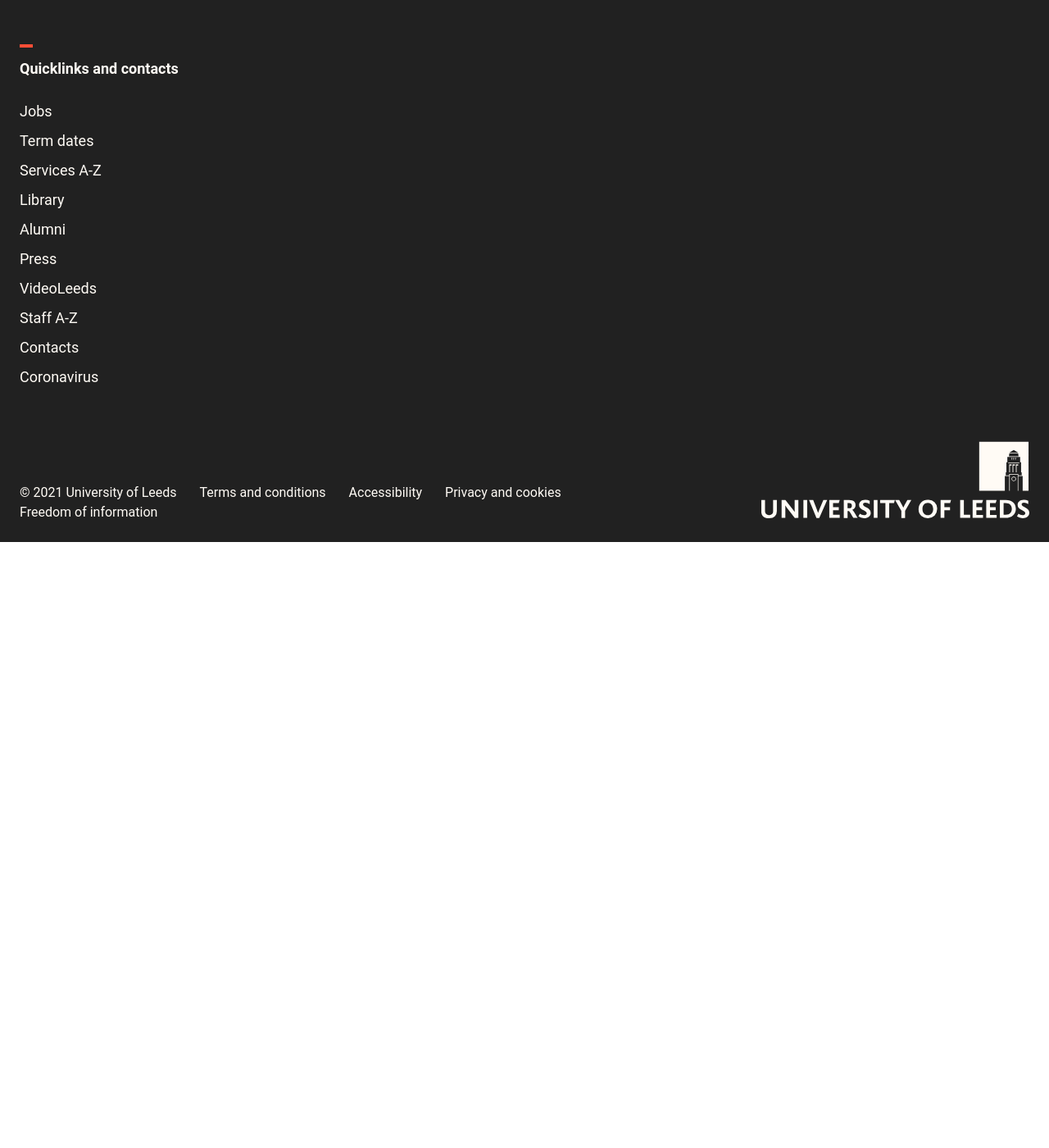
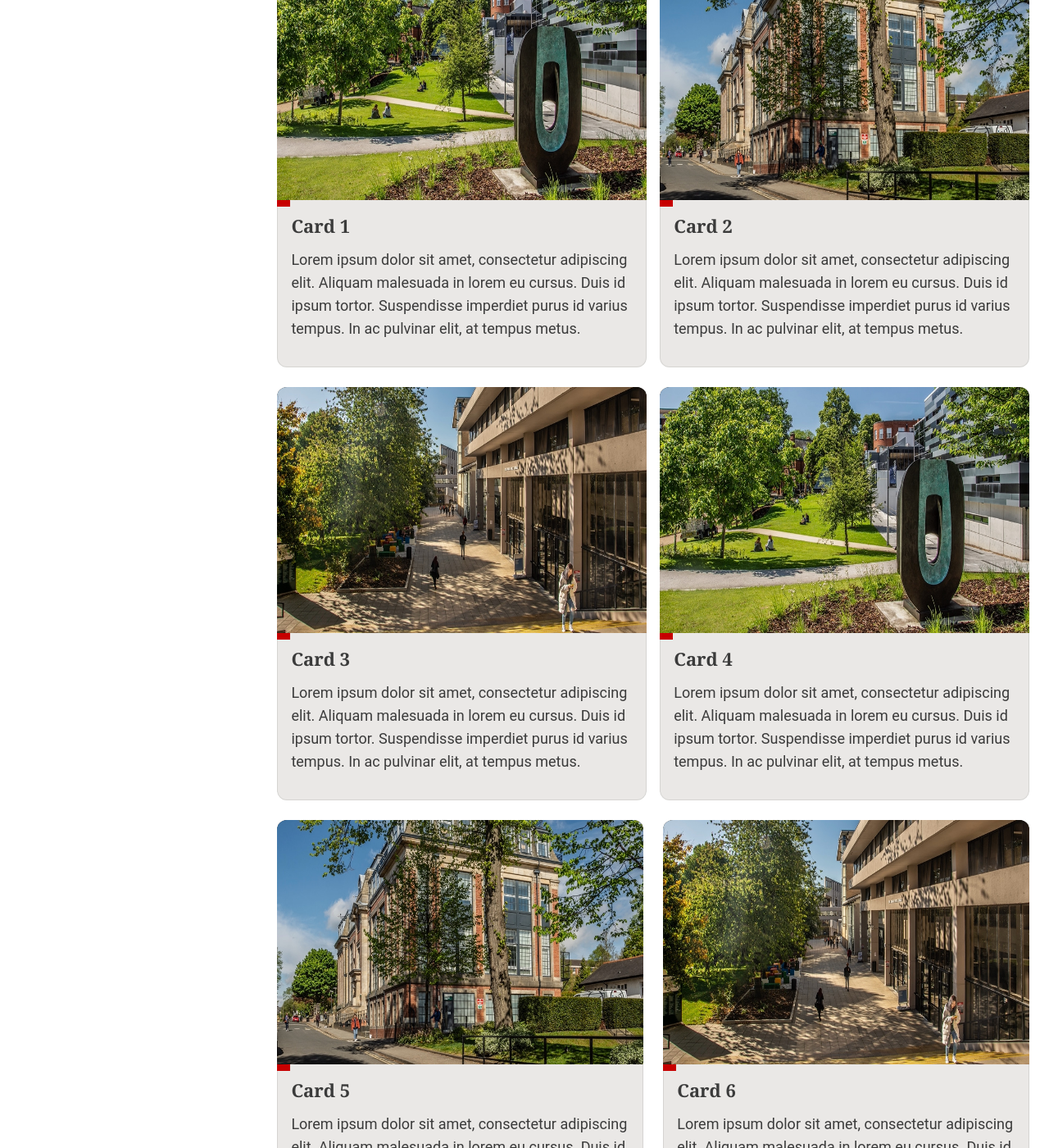
Before and after one commit to uol-library/jekyll-theme-uol, a Jekyll site: the page built from pages/index.md, in a window 1280 px wide and 1400 px high, scrolled down 2845 px. Shown: the whole window at 82% size. Built offline with Jekyll 4.4.1, drawn with Linux system fonts in a browser that asks for light colours; some web fonts are replaced; before the commit the page ends 3506 px from its top, so only the background shows below that; some of the changed text lies outside the part shown.

Commit message:
Added examples for latest components and widgets

```diff
--- a/pages/index.md
+++ b/pages/index.md
@@ -299,12 +299,84 @@
       caption: Dame Barbara Hepwoth
     content: |
       Featured content widgets are ideal for showcasing parts of the site.
+  - type: latest-posts
+    number: 6
+    title: Latest posts
+    lead: You can display latest posts with or without images and excerpts - the maximum supported is 6.
+    link: true
+    image: true
+    excerpt: true
+  - type: cards
+    featured: false
+    title: Cards Widgets
+    lead: |
+      Cards widgets are essentially big buttons using an image and some text and are used as extra navigation on home pages. Up to 7 cards are supported.
+    cards:
+      - title: Card 1
+        link: /examples/
+        imageurl: "/assets/img/placeholders/banner-01.jpg"
+        imagealt: "A super informative description"
+        content: "Lorem ipsum dolor sit amet, consectetur adipiscing elit. Aliquam malesuada in lorem eu cursus. Duis id ipsum tortor. Suspendisse imperdiet purus id varius tempus. In ac pulvinar elit, at tempus metus."
+      - title: Card 2
+        link: /examples/
+        imageurl: "/assets/img/placeholders/banner-02.jpg"
+        imagealt: "A super informative description"
+        content: "Lorem ipsum dolor sit amet, consectetur adipiscing elit. Aliquam malesuada in lorem eu cursus. Duis id ipsum tortor. Suspendisse imperdiet purus id varius tempus. In ac pulvinar elit, at tempus metus."
+      - title: Card 3
+        link: /examples/
+        imageurl: "/assets/img/placeholders/banner-03.jpg"
+        imagealt: "A super informative description"
+        content: "Lorem ipsum dolor sit amet, consectetur adipiscing elit. Aliquam malesuada in lorem eu cursus. Duis id ipsum tortor. Suspendisse imperdiet purus id varius tempus. In ac pulvinar elit, at tempus metus."
+      - title: Card 4
+        link: /examples/
+        imageurl: "/assets/img/placeholders/banner-01.jpg"
+        imagealt: "A super informative description"
+        content: "Lorem ipsum dolor sit amet, consectetur adipiscing elit. Aliquam malesuada in lorem eu cursus. Duis id ipsum tortor. Suspendisse imperdiet purus id varius tempus. In ac pulvinar elit, at tempus metus."
+      - title: Card 5
+        link: /examples/
+        imageurl: "/assets/img/placeholders/banner-02.jpg"
+        imagealt: "A super informative description"
+        content: "Lorem ipsum dolor sit amet, consectetur adipiscing elit. Aliquam malesuada in lorem eu cursus. Duis id ipsum tortor. Suspendisse imperdiet purus id varius tempus. In ac pulvinar elit, at tempus metus."
+      - title: Card 6
+        link: /examples/
+        imageurl: "/assets/img/placeholders/banner-03.jpg"
+        imagealt: "A super informative description"
+        content: "Lorem ipsum dolor sit amet, consectetur adipiscing elit. Aliquam malesuada in lorem eu cursus. Duis id ipsum tortor. Suspendisse imperdiet purus id varius tempus. In ac pulvinar elit, at tempus metus."
+      - title: Card 7
+        link: /examples/
+        imageurl: "/assets/img/placeholders/banner-01.jpg"
+        imagealt: "A super informative description"
+        content: "Lorem ipsum dolor sit amet, consectetur adipiscing elit. Aliquam malesuada in lorem eu cursus. Duis id ipsum tortor. Suspendisse imperdiet purus id varius tempus. In ac pulvinar elit, at tempus metus."
+  - type: cards
+    featured: true
+    title: Featured Cards Widgets
+    lead: |
+      Cards widgets can also have a "featured" property which will make the first card stand out more.
+    cards:
+      - title: Card 1 - featured
+        link: /examples/
+        imageurl: "/assets/img/placeholders/banner-01.jpg"
+        imagealt: "A super informative description"
+        content: "Lorem ipsum dolor sit amet, consectetur adipiscing elit. Aliquam malesuada in lorem eu cursus. Duis id ipsum tortor. Suspendisse imperdiet purus id varius tempus. In ac pulvinar elit, at tempus metus."
+      - title: Card 2
+        link: /examples/
+        imageurl: "/assets/img/placeholders/banner-02.jpg"
+        imagealt: "A super informative description"
+        content: "Lorem ipsum dolor sit amet, consectetur adipiscing elit. Aliquam malesuada in lorem eu cursus. Duis id ipsum tortor. Suspendisse imperdiet purus id varius tempus. In ac pulvinar elit, at tempus metus."
+      - title: Card 3
+        link: /examples/
+        imageurl: "/assets/img/placeholders/banner-03.jpg"
+        imagealt: "A super informative description"
+        content: "Lorem ipsum dolor sit amet, consectetur adipiscing elit. Aliquam malesuada in lorem eu cursus. Duis id ipsum tortor. Suspendisse imperdiet purus id varius tempus. In ac pulvinar elit, at tempus metus."
+
+
+
 inlinectas:
   - title: Inline Call to action
-    url: /covid-19/
+    url: "/examples/"
     text: Lorem ipsum, dolor sit amet consectetur adipisicing elit. Eius, blanditiis.
   - title: Clearing
-    url: /clearing/
+    url: "/examples/"
     text: Lorem ipsum, dolor sit amet consectetur adipisicing elit. Eius, blanditiis.
 permalink: /
 ---
```
Also changed, not shown: other parts of pages/index.md (+2 -2 lines), _data/examples.yml (+6 -2 lines), pages/examples/images.md (added, +21 -0 lines), pages/examples/quotes.md (added, +40 -0 lines), pages/examples/tables.md (renamed from pages/examples/table.md, +2 -2 lines).
